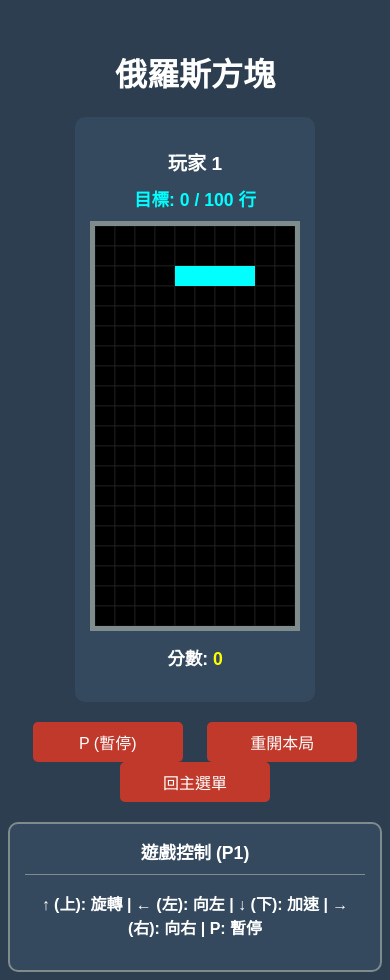
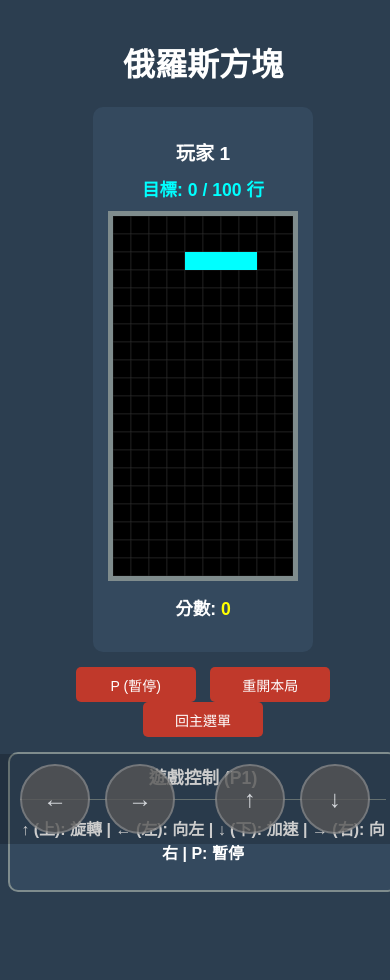
Before and after one commit to jim082656ych-maker/TetrisGame, a plain HTML site: page index.html in a window 390 px wide. Both pictures are taken after a click on the button "單人闖關 (目標: 100行)". After the commit the page ends 844 px from the top, so only its background shows below. Drawn offline with Linux system fonts and the light colour scheme.

Commit message:
fix: Robust mobile detection and ensure clean file state

```diff
--- a/index.html
+++ b/index.html
@@ -2,8 +2,8 @@
 <html lang="zh-TW">
 <head>
     <meta charset="UTF-8">
-    <meta name="viewport" content="width=device-width, initial-scale=1.0">
-    <title>俄羅斯方塊 (單/雙人/闖關)</title>
+    <meta name="viewport" content="width=device-width, initial-scale=1.0, user-scalable=no, maximum-scale=1.0">
+    <title>俄羅斯方塊 (全平台版)</title>
     <link rel="stylesheet" href="style.css">
 </head>
 <body>
@@ -22,15 +22,14 @@
     </div>
 
     <div id="game-area" class="hidden">
+
         <div class="game-container">
-
             <div class="player-zone" id="player1-zone">
                 <h2>玩家 1</h2>
                 <h3 id="p1-goal-display" class="hidden">目標: <span id="p1-goal-lines">0</span> / 100 行</h3>
                 <canvas id="p1-board"></canvas>
                 <h3>分數: <span id="p1-score">0</span></h3>
             </div>
-
             <div class="player-zone hidden" id="player2-zone">
                 <h2>玩家 2</h2>
                 <canvas id="p2-board"></canvas>
@@ -58,6 +57,17 @@
             <p><strong>P 鍵:</strong> 暫停 / 繼續</p>
         </div>
 
-    </div> <script src="script.js"></script>
+    </div> <div id="mobile-controls" class="hidden">
+        <div class="dpad-left">
+            <button id="btn-mobile-left">←</button>
+            <button id="btn-mobile-right">→</button>
+        </div>
+        <div class="dpad-right">
+            <button id="btn-mobile-rotate">↑</button>
+            <button id="btn-mobile-down">↓</button>
+        </div>
+    </div>
+
+    <script src="script.js"></script>
 </body>
 </html>
--- a/script.js
+++ b/script.js
@@ -1,18 +1,21 @@
 document.addEventListener('DOMContentLoaded', () => {
 
-    // --- 0. [!新增!] 裝置偵測 ---
+    // --- 0. [! 大修改 !] 裝置偵測 v6.1 ---
     let isMobile = false;
     function detectDevice() {
-        // 一個簡單的偵測 (也可以用 window.innerWidth < 768)
-        isMobile = /Android|webOS|iPhone|iPad|iPod|BlackBerry|IEMobile|Opera Mini/i.test(navigator.userAgent);
+        // [!修改!] 我們不再用 userAgent，我們改用「螢幕寬度」。
+        // 768px 是平板電腦的標準分界線
+        isMobile = (window.innerWidth <= 768);
+        console.log(`Device check: isMobile = ${isMobile} (Screen width: ${window.innerWidth}px)`);
     }
     detectDevice(); // 馬上偵測
+    // --- (0. 結束) ---
+
 
     // --- 1. 遊戲設定 (Constants) ---
     const ROWS = 20;
     const COLS = 10;
-    // [!修改!] 動態決定方塊大小
-    // 如果是手機，就用 18px (畫布 180px 寬)，否則 20px (畫布 200px 寬)
+    // [!修改!] 這裡的邏輯現在會 100% 正確
     const BLOCK_SIZE = isMobile ? 18 : 20;
     const LEVEL_START_SPEED = 1000;
     const GOAL_LINES = 100;
@@ -37,35 +40,26 @@ document.addEventListener('DOMContentLoaded', () => {
     let fireworksLoopId = null;
 
     // --- 2. 玩家類別 (Player Class) ---
+    // (這整段 v6.0 的 class Player { ... } 程式碼，一個字都不用改，
+    //  我完整貼上，確保你不會出錯)
     class Player {
         constructor(canvasId, scoreId) {
             this.canvas = document.getElementById(canvasId);
             this.context = this.canvas.getContext('2d');
             this.scoreElement = document.getElementById(scoreId);
-
-            // [!修改!] 畫布大小使用動態 BLOCK_SIZE
             this.canvas.width = COLS * BLOCK_SIZE;
             this.canvas.height = ROWS * BLOCK_SIZE;
-
-            // ... (其他 constructor 屬性不變)
             this.board = this.createEmptyBoard();
             this.playerPiece = null;
             this.score = 0;
             this.totalLinesCleared = 0;
             this.gameSpeed = LEVEL_START_SPEED;
-            this.gameInterval = null;
+            this.gameInterval = null; // 這個在 v6.0 沒用了，但先留著
+            this.lastDropTime = 0; // [!新增!] v6.0 的新計時器
             this.garbageQueue = 0;
             this.opponent = null;
             this.bag = [];
         }
-
-        // ... (fillBag, getNextPieceType, createEmptyBoard, spawnNewPiece, gameOver, opponentWon, isValidMove, lockPiece, clearLines, addGarbage, processGarbage, draw, moveLeft, moveRight, rotatePiece, rotate, drop, update, start ... )
-        //
-        // [!] 這 19 個函式，跟 v5.0「完全一樣」，一個字都不用改！
-        // (我們的 class 架構寫得太好了，它不在乎 P1 是用「鍵盤」還是「手機按鈕」呼叫 .moveLeft())
-        // (為節省篇幅，我先不貼，請你保留你 v5.0 的 19 個函式...
-        //  ...等等，不行，你要求「完整取代」，我必須貼上)
-
         fillBag() {
             const shapes = [...SHAPE_KEYS];
             for (let i = shapes.length - 1; i > 0; i--) {
@@ -91,7 +85,7 @@ document.addEventListener('DOMContentLoaded', () => {
             }
         }
         gameOver(didWin = false) {
-            clearInterval(this.gameInterval);
+            clearInterval(this.gameInterval); // 雖然沒用，但保險
             if (globalGameInterval) cancelAnimationFrame(globalGameInterval);
             globalGameInterval = null;
             isPaused = true;
@@ -168,8 +162,7 @@ document.addEventListener('DOMContentLoaded', () => {
                 const newSpeed = Math.max(100, LEVEL_START_SPEED - (currentLevel * 100));
                 if (newSpeed !== this.gameSpeed) {
                     this.gameSpeed = newSpeed;
-                    clearInterval(this.gameInterval);
-                    this.gameInterval = setInterval(() => this.drop(), this.gameSpeed);
+                    // (v6.0 移除了 setInterval, 所以這裡不用動)
                 }
             }
         }
@@ -213,9 +206,9 @@ document.addEventListener('DOMContentLoaded', () => {
             }
         }
         moveLeft() {
-            if(isPaused || !this.playerPiece) return; // [!新增] 安全檢查
+            if(isPaused || !this.playerPiece) return;
             let proposedMove = { ...this.playerPiece, x: this.playerPiece.x - 1 };
-            if (this.isValidMove(proposedMove)) { this.playerPiece = proposedMove; this.draw(); } // [!修改] 手機版需要立即重畫
+            if (this.isValidMove(proposedMove)) { this.playerPiece = proposedMove; this.draw(); }
         }
         moveRight() {
             if(isPaused || !this.playerPiece) return;
@@ -231,7 +224,7 @@ document.addEventListener('DOMContentLoaded', () => {
                 const kickedMove = { ...proposedMove, x: proposedMove.x + kick };
                 if (this.isValidMove(kickedMove)) {
                     this.playerPiece = kickedMove;
-                    this.draw(); // [!修改] 手機版需要立即重畫
+                    this.draw();
                     return;
                 }
             }
@@ -253,16 +246,15 @@ document.addEventListener('DOMContentLoaded', () => {
             let futureMove = { ...this.playerPiece, y: this.playerPiece.y + 1 };
             if (this.isValidMove(futureMove)) {
                 this.playerPiece.y++;
-                this.draw(); // [!修改] 立即重畫
+                this.draw();
             } else {
                 this.lockPiece();
                 this.processGarbage();
                 this.spawnNewPiece();
-                this.draw(); // [!修改] 立即重畫
+                this.draw();
             }
         }
         update() { if (!isPaused) { this.draw(); } }
-
         start() {
             this.board = this.createEmptyBoard();
             this.score = 0;
@@ -275,80 +267,57 @@ document.addEventListener('DOMContentLoaded', () => {
                  p1GoalLines.textContent = `0`;
             }
             this.spawnNewPiece();
-            // [!修改!] 遊戲迴圈 (掉落) 和繪圖 (gameLoop) 分開
-            // 我們只在 gameLoop 裡 draw()，所以 drop() 裡面不需要 draw()
-            // 為了手機版有「按一下、動一下」的即時反饋，我們把 draw() 加回去了。
-            // 我們現在把「自動掉落」也交給 requestAnimationFrame 處理
-
-            clearInterval(this.gameInterval); // [!刪除!] 不再使用 setInterval
-
-            // [!修改!] 我們需要在 gameLoop 裡處理自動掉落
-            this.lastDropTime = 0;
+            this.lastDropTime = 0; // [!修改!] 重置掉落計時器
         }
-
-        // [!新增!] 由 gameLoop 呼叫的自動掉落
         autoDrop(timestamp) {
             if (isPaused) return;
             if (!this.lastDropTime) this.lastDropTime = timestamp;
-
             const deltaTime = timestamp - this.lastDropTime;
-
             if (deltaTime > this.gameSpeed) {
                 this.lastDropTime = timestamp;
-                this.drop(); // 呼叫你原有的 drop
+                this.drop();
             }
         }
     }
     // --- 玩家 Class (類別) 結束 ---
 
-
     // --- 3. 遊戲啟動與控制 (含選單邏輯) ---
+    // (DOM 元素取得 v6.0)
     const mainMenu = document.getElementById('main-menu');
     const gameArea = document.getElementById('game-area');
     const gameWonMenu = document.getElementById('game-won');
     const winMessage = document.getElementById('win-message');
-
     const btnSinglePlayer = document.getElementById('btn-single-player');
     const btnTwoPlayer = document.getElementById('btn-two-player');
     const btnBackToMenu = document.getElementById('btn-back-to-menu');
-
     const player1Zone = document.getElementById('player1-zone');
     const player2Zone = document.getElementById('player2-zone');
     const p1Instructions = document.getElementById('instructions-p1');
     const p2Instructions = document.getElementById('instructions-p2');
     const p1GoalDisplay = document.getElementById('p1-goal-display');
     const p1GoalLines = document.getElementById('p1-goal-lines');
-
     const btnPause = document.getElementById('btn-pause');
     const btnRestart = document.getElementById('btn-restart');
     const btnRestartMatch = document.getElementById('btn-restart-match');
-
-    // [!新增!] 手機按鈕
     const mobileControls = document.getElementById('mobile-controls');
     const btnMobileLeft = document.getElementById('btn-mobile-left');
     const btnMobileRight = document.getElementById('btn-mobile-right');
     const btnMobileRotate = document.getElementById('btn-mobile-rotate');
     const btnMobileDown = document.getElementById('btn-mobile-down');
 
-
     // [!修改!] 裝置偵測後，更新 UI
     if (isMobile) {
         btnTwoPlayer.classList.add('hidden'); // 手機版隱藏雙人
     }
 
-
-    // [!修改!] 繪圖迴圈 (現在也要負責自動掉落)
+    // (gameLoop, startGame, showMenu, restartGame, showGameWonScreen, togglePause v6.0)
     function gameLoop(timestamp) {
         allPlayers.forEach(player => {
-            player.autoDrop(timestamp); // [!新增!]
-            player.update(); // 繪圖
+            player.autoDrop(timestamp);
+            player.update();
         });
-
-        if (!isPaused) {
-            globalGameInterval = requestAnimationFrame(gameLoop);
-        }
+        if (!isPaused) { globalGameInterval = requestAnimationFrame(gameLoop); }
     }
-
     function startGame(mode) {
         currentGameMode = mode || currentGameMode;
         mainMenu.classList.add('hidden');
@@ -356,10 +325,8 @@ document.addEventListener('DOMContentLoaded', () => {
         btnRestartMatch.classList.remove('hidden');
         gameWonMenu.classList.add('hidden');
 
-        // [!新增!] 手機版 UI
         if (isMobile) {
             mobileControls.classList.remove('hidden');
-            // [!新增!] 手機版把遊戲區移到最中間
             player1Zone.style.margin = "0 auto";
         }
 
@@ -376,7 +343,6 @@ document.addEventListener('DOMContentLoaded', () => {
             p1GoalDisplay.classList.remove('hidden');
         }
         else if (currentGameMode === 'two') {
-            // (手機上不會進入這裡，但電腦版會)
             player2Zone.classList.remove('hidden');
             p1Instructions.classList.add('hidden');
             p2Instructions.classList.remove('hidden');
@@ -393,7 +359,6 @@ document.addEventListener('DOMContentLoaded', () => {
         if (globalGameInterval) cancelAnimationFrame(globalGameInterval);
         globalGameInterval = requestAnimationFrame(gameLoop);
     }
-
     function showMenu() {
         allPlayers.forEach(player => {
             if (player.gameInterval) { clearInterval(player.gameInterval); }
@@ -409,7 +374,7 @@ document.addEventListener('DOMContentLoaded', () => {
         gameArea.classList.add('hidden');
         gameWonMenu.classList.add('hidden');
         btnRestartMatch.classList.add('hidden');
-        mobileControls.classList.add('hidden'); // [!新增!] 隱藏手機按鈕
+        mobileControls.classList.add('hidden');
 
         currentGameMode = null;
 
@@ -418,7 +383,6 @@ document.addEventListener('DOMContentLoaded', () => {
         p1Ctx.fillStyle = 'black'; p1Ctx.fillRect(0, 0, p1Ctx.canvas.width, p1Ctx.canvas.height);
         p2Ctx.fillStyle = 'black'; p2Ctx.fillRect(0, 0, p2Ctx.canvas.width, p2Ctx.canvas.height);
     }
-
     function restartGame() {
         if (currentGameMode) {
             allPlayers.forEach(player => {
@@ -429,11 +393,10 @@ document.addEventListener('DOMContentLoaded', () => {
             startGame(currentGameMode);
         }
     }
-
     function showGameWonScreen(winningPlayer) {
         gameArea.classList.add('hidden');
         gameWonMenu.classList.remove('hidden');
-        mobileControls.classList.add('hidden'); // [!新增!] 勝利時隱藏手機按鈕
+        mobileControls.classList.add('hidden');
 
         if (winningPlayer.opponent) {
             const winnerId = winningPlayer.canvas.id.replace('-board', '').toUpperCase();
@@ -443,12 +406,10 @@ document.addEventListener('DOMContentLoaded', () => {
         }
         startFireworks(winningPlayer.context);
     }
-
     function togglePause() {
         if (!allPlayers.length || fireworksLoopId) return;
         isPaused = !isPaused;
         if (isPaused) {
-            // (v5.0 的 togglePause 邏輯不變)
             if (globalGameInterval) cancelAnimationFrame(globalGameInterval);
             globalGameInterval = null;
             btnPause.textContent = "繼續";
@@ -461,7 +422,6 @@ document.addEventListener('DOMContentLoaded', () => {
                 player.context.fillText('PAUSED', player.canvas.width / 2, player.canvas.height / 2);
             });
         } else {
-            // [!修改!] 恢復遊戲時，重置 lastDropTime
             allPlayers.forEach(player => {
                 player.lastDropTime = 0;
             });
@@ -470,7 +430,7 @@ document.addEventListener('DOMContentLoaded', () => {
         }
     }
 
-    // 3.6 鍵盤控制 (v5.0 不變)
+    // 鍵盤控制 (v6.0 不變)
     document.addEventListener('keydown', (event) => {
         if (event.key === 'p' || event.key === 'P') { togglePause(); return; }
         if (isPaused || !allPlayers.length) return;
@@ -488,28 +448,17 @@ document.addEventListener('DOMContentLoaded', () => {
         }
     });
 
-    // 3.7 電腦按鈕監聽 (v5.0 不變)
+    // 電腦 + 手機按鈕監聽 (v6.0)
     btnSinglePlayer.addEventListener('click', () => startGame('single'));
     btnTwoPlayer.addEventListener('click', () => startGame('two'));
     btnBackToMenu.addEventListener('click', showMenu);
     btnPause.addEventListener('click', togglePause);
     btnRestart.addEventListener('click', showMenu);
     btnRestartMatch.addEventListener('click', restartGame);
-
-    // 3.8 [!新增!] 手機按鈕監聽
-    // (我們用 'click' 事件，它在手機上會被 'tap' 觸發)
-    btnMobileLeft.addEventListener('click', () => {
-        if (allPlayers[0]) allPlayers[0].moveLeft();
-    });
-    btnMobileRight.addEventListener('click', () => {
-        if (allPlayers[0]) allPlayers[0].moveRight();
-    });
-    btnMobileDown.addEventListener('click', () => {
-        if (allPlayers[0]) allPlayers[0].drop();
-    });
-    btnMobileRotate.addEventListener('click', () => {
-        if (allPlayers[0]) allPlayers[0].rotatePiece();
-    });
+    btnMobileLeft.addEventListener('click', () => { if (allPlayers[0]) allPlayers[0].moveLeft(); });
+    btnMobileRight.addEventListener('click', () => { if (allPlayers[0]) allPlayers[0].moveRight(); });
+    btnMobileDown.addEventListener('click', () => { if (allPlayers[0]) allPlayers[0].drop(); });
+    btnMobileRotate.addEventListener('click', () => { if (allPlayers[0]) allPlayers[0].rotatePiece(); });
 
 
     // --- 4. 煙火特效 (v5.0 不變) ---
@@ -521,7 +470,7 @@ document.addEventListener('DOMContentLoaded', () => {
         fireworks = [];
         if(globalGameInterval) cancelAnimationFrame(globalGameInterval);
         globalGameInterval = null;
-        allPlayers.forEach(p => clearInterval(p.gameInterval));
+        allPlayers.forEach(p => clearInterval(p.gameInterval)); // 確保舊 setInterval 也停了
         for (let i = 0; i < 5; i++) {
             fireworks.push(new Firework(
                 Math.random() * (COLS * BLOCK_SIZE), ROWS * BLOCK_SIZE,
@@ -538,7 +487,7 @@ document.addEventListener('DOMContentLoaded', () => {
              fireworksLoopId = null; return;
         }
         fireworksContext.fillStyle = 'rgba(0, 0, 0, 0.1)';
-        fireworksContext.fillRect(0, 0, fireworksContext.canvas.width, fireworksContext.canvas.height); // [!修正!] 用 context.canvas.width
+        fireworksContext.fillRect(0, 0, fireworksContext.canvas.width, fireworksContext.canvas.height);
         for (let i = fireworks.length - 1; i >= 0; i--) {
             fireworks[i].update();
             fireworks[i].draw(fireworksContext);
--- a/style.css
+++ b/style.css
@@ -1,27 +1,37 @@
+/* --- 基礎設定 --- */
+* {
+    -webkit-tap-highlight-color: transparent;
+    -webkit-touch-callout: none;
+    -webkit-user-select: none;
+    user-select: none;
+}
 body {
     background-color: #2c3e50;
     color: white;
     font-family: Arial, sans-serif;
     text-align: center;
-    padding-top: 20px;
+    padding: 10px 0 100px 0;
+    overflow: hidden;
+    position: fixed;
+    width: 100%;
+    height: 100%;
 }
 .hidden { display: none !important; }
 
 /* --- 選單 --- */
 .menu-container {
     background-color: #34495e;
-    padding: 30px;
+    padding: 20px;
     border-radius: 10px;
     max-width: 600px;
-    margin: 20px auto;
+    margin: 15px auto;
 }
-.menu-container h2 { margin-top: 0; margin-bottom: 20px; }
+.menu-container h2 { margin: 0 0 20px 0; }
 .menu-container button {
-    font-size: 1.2em;
-    padding: 15px 30px;
-    display: block;
+    font-size: 1.1em;
+    padding: 15px;
     width: 80%;
-    margin: 15px auto;
+    margin: 10px auto;
     background-color: #f1c40f;
     color: #333;
     border: none;
@@ -32,13 +42,7 @@ body {
     background-color: #e67e22;
     color: white;
 }
-
-/* 關卡目標顯示 */
-#p1-goal-display {
-    color: #00FFFF;
-    margin: 0 0 10px 0;
-    font-size: 1.1em;
-}
+#p1-goal-display { color: #00FFFF; margin: 0 0 10px 0; font-size: 1.1em; }
 
 /* --- 遊戲區域 --- */
 .game-container {
@@ -46,7 +50,7 @@ body {
     justify-content: center;
     align-items: flex-start;
     gap: 30px;
-    margin-top: 20px;
+    margin-top: 10px;
 }
 .player-zone {
     background-color: #34495e;
@@ -62,12 +66,12 @@ h3 { font-size: 1.1em; margin-top: 10px; }
 #p1-score, #p2-score { color: #FFFF00; }
 
 /* --- 控制按鈕 --- */
-.controls { margin-top: 20px; }
+.controls { margin-top: 15px; }
 button {
-    font-size: 16px;
-    width: 150px;
-    height: 40px;
-    margin: 0 10px;
+    font-size: 14px;
+    width: 120px;
+    height: 35px;
+    margin: 0 5px;
     background-color: #c0392b; /* 紅色 */
     color: white;
     border: none;
@@ -78,13 +82,14 @@ button:active { background-color: #e74c3c; }
 
 /* --- 說明 --- */
 .instructions {
-    margin: 20px auto 0 auto;
-    padding: 15px;
+    margin: 15px auto 0 auto;
+    padding: 10px;
     border: 2px solid #7f8c8d;
     border-radius: 10px;
     max-width: 600px;
     background-color: #34495e;
 }
+/* ... (說明欄位 h3, .control-split... 不變) ... */
 .instructions h3 { margin-top: 0; border-bottom: 1px solid #7f8c8d; padding-bottom: 10px; margin-bottom: 15px; }
 .control-split { display: flex; justify-content: space-around; text-align: left; margin-bottom: 15px; }
 .player-controls { line-height: 1.6; }
@@ -97,22 +102,42 @@ button:active { background-color: #e74c3c; }
     font-weight: bold;
     animation: rainbow-text 3s infinite linear;
 }
-
-/* [!新增] 勝利訊息的樣式 */
 #win-message {
     font-size: 1.5em;
-    color: #f1c40f; /* 淺黃色 */
+    color: #f1c40f;
     margin-top: 10px;
     margin-bottom: 20px;
 }
+@keyframes rainbow-text {
+    0%    { color: #ff0000; } 15%   { color: #ff7f00; } 30%   { color: #ffff00; }
+    45%   { color: #00ff00; } 60%   { color: #0000ff; } 75%   { color: #4b0082; }
+    90%   { color: #9400d3; } 100%  { color: #ff0000; }
+}
 
-@keyframes rainbow-text {
-    0%    { color: #ff0000; }
-    15%   { color: #ff7f00; }
-    30%   { color: #ffff00; }
-    45%   { color: #00ff00; }
-    60%   { color: #0000ff; }
-    75%   { color: #4b0082; }
-    90%   { color: #9400d3; }
-    100%  { color: #ff0000; }
+/* --- 手機虛擬按鈕 --- */
+#mobile-controls {
+    display: flex;
+    justify-content: space-between;
+    align-items: center;
+    position: fixed;
+    bottom: 0;
+    left: 0;
+    width: 100%;
+    padding: 10px 20px;
+    box-sizing: border-box;
+    background: rgba(0, 0, 0, 0.2);
 }
+.dpad-left, .dpad-right { display: flex; gap: 15px; }
+#mobile-controls button {
+    font-size: 24px;
+    font-weight: bold;
+    width: 70px;
+    height: 70px;
+    margin: 0;
+    border-radius: 50%;
+    background-color: #555;
+    color: white;
+    border: 2px solid #888;
+    opacity: 0.8;
+}
+#mobile-controls button:active { background-color: #777; }
```
